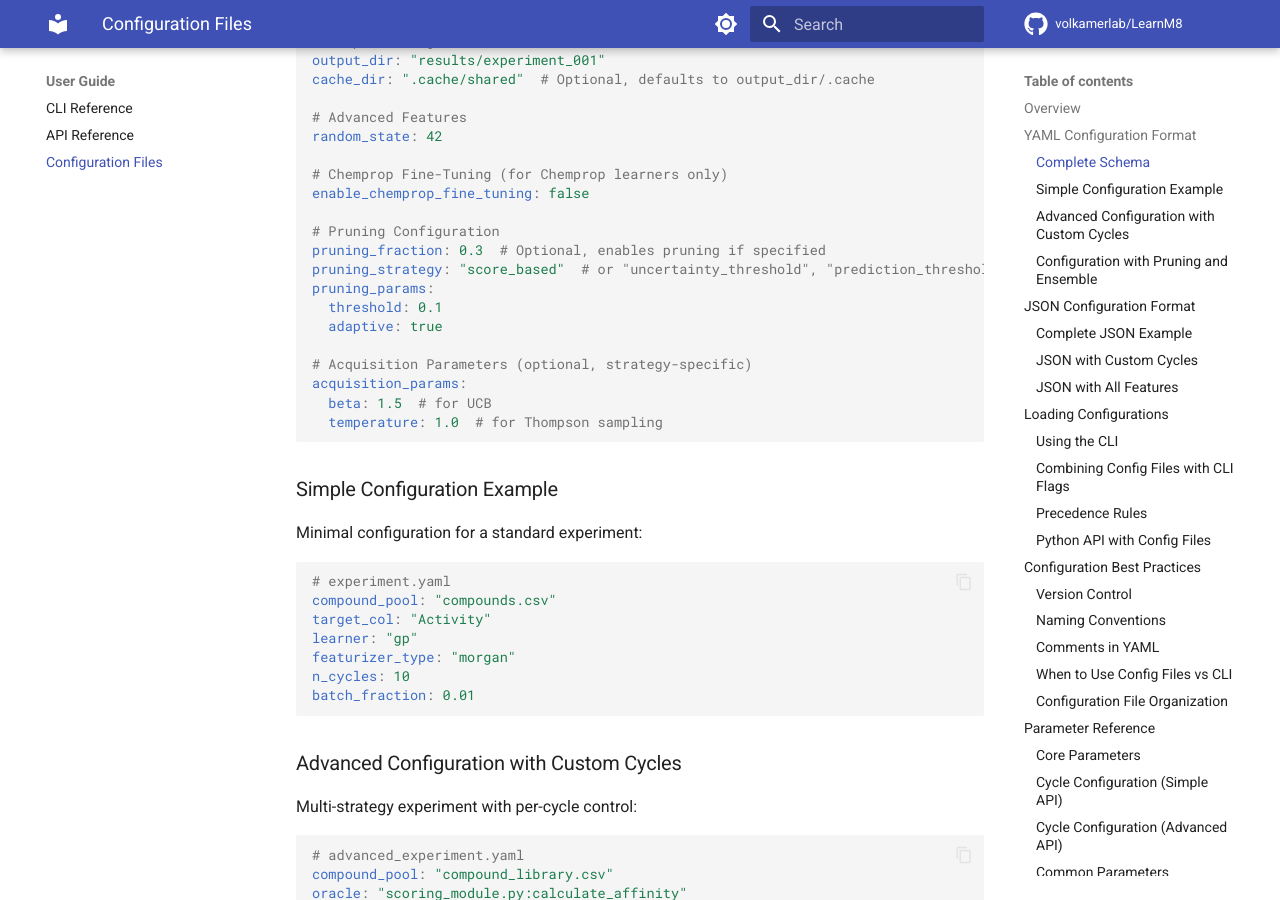
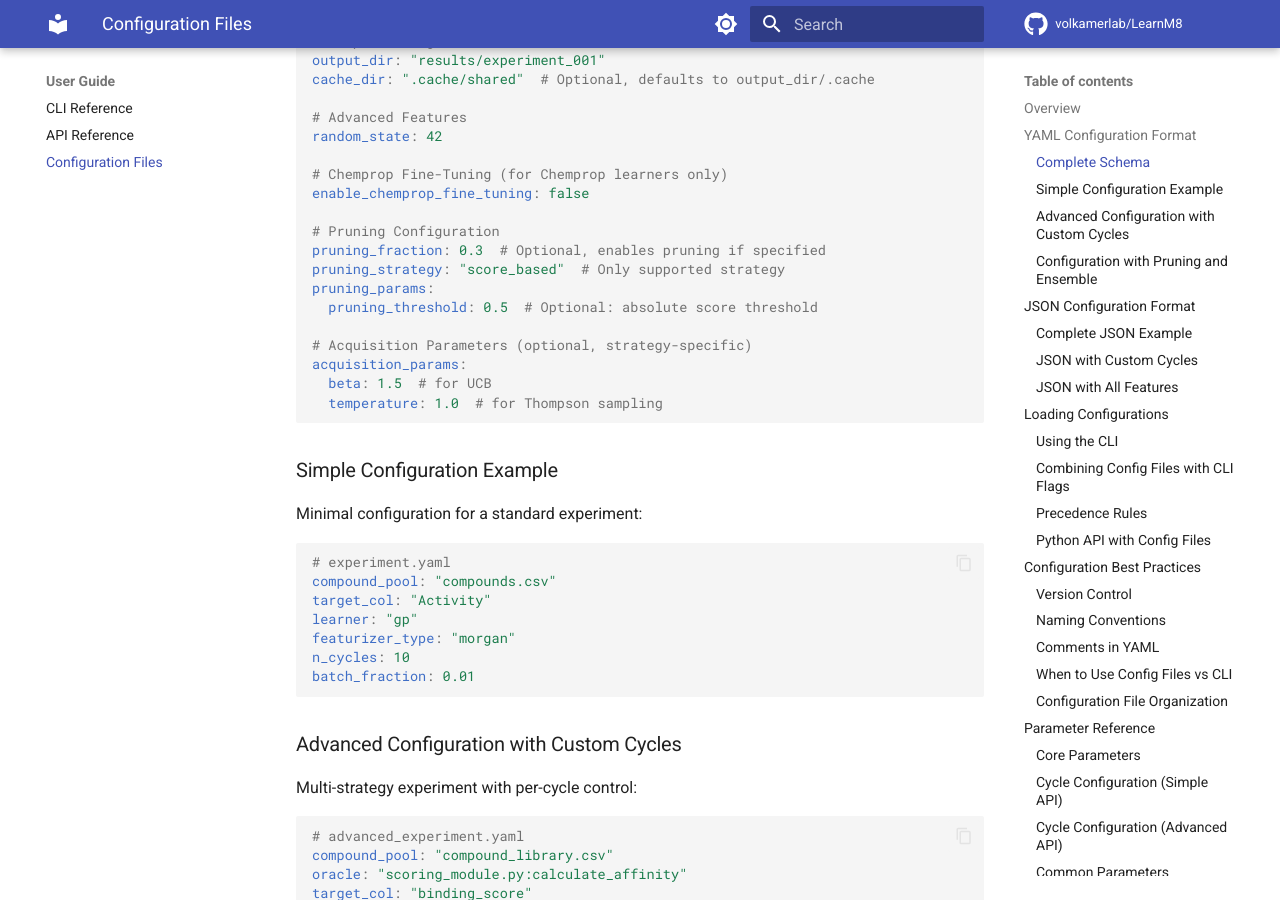
Before and after one commit to drugm8/LearnM8, an MkDocs documentation site: the page built from docs/user-guide/configuration-files.md, in a window 1280 px wide and 900 px high, scrolled down 1529 px. Built offline with MkDocs 1.6.1 and Material for MkDocs 9.7.7, drawn with Linux system fonts in a browser that asks for light colours; comment, search, counter and statistics services are not loaded; the version menu is left out; some of the changed text lies outside the part shown.

Commit message:
Refine pruning strategy documentation and configuration to clarify supported methods and parameters

```diff
--- a/docs/user-guide/configuration-files.md
+++ b/docs/user-guide/configuration-files.md
@@ -68,10 +68,9 @@ enable_chemprop_fine_tuning: false
 
 # Pruning Configuration
 pruning_fraction: 0.3  # Optional, enables pruning if specified
-pruning_strategy: "score_based"  # or "uncertainty_threshold", "prediction_threshold"
+pruning_strategy: "score_based"  # Only supported strategy
 pruning_params:
-  threshold: 0.1
-  adaptive: true
+  pruning_threshold: 0.5  # Optional: absolute score threshold
 
 # Acquisition Parameters (optional, strategy-specific)
 acquisition_params:
@@ -153,10 +152,9 @@ cycles:
     batch_fraction: 0.01
 
 pruning_fraction: 0.3
-pruning_strategy: "uncertainty_threshold"
+pruning_strategy: "score_based"
 pruning_params:
-  threshold: 0.2
-  adaptive: true
+  pruning_threshold: 0.5
 
 cache_dir: ".cache/global"
 random_state: 42
@@ -257,10 +255,9 @@ JSON format is also supported, with identical schema to YAML but different synta
     }
   ],
   "pruning_fraction": 0.3,
-  "pruning_strategy": "uncertainty_threshold",
+  "pruning_strategy": "score_based",
   "pruning_params": {
-    "threshold": 0.2,
-    "adaptive": true
+    "pruning_threshold": 0.5
   },
   "acquisition_params": {
     "beta": 1.5,
@@ -529,7 +526,7 @@ Cycle dictionary structure:
 |-----------|------|---------|-------------|
 | `enable_chemprop_fine_tuning` | bool | False | Enable fine-tuning for Chemprop models |
 | `pruning_fraction` | float | None | Fraction to prune per cycle (0.0-0.9) |
-| `pruning_strategy` | str | None | Pruning method (score_based, uncertainty_threshold) |
+| `pruning_strategy` | str | None | Pruning method (only score_based is supported) |
 | `pruning_params` | dict | None | Additional pruning parameters |
 | `acquisition_params` | dict | None | Acquisition strategy parameters (beta, temperature, etc.) |
 
@@ -585,10 +582,9 @@ cycles:
     batch_fraction: 0.0005
 
 pruning_fraction: 0.4
-pruning_strategy: "uncertainty_threshold"
+pruning_strategy: "score_based"
 pruning_params:
-  threshold: 0.3
-  adaptive: true
+  pruning_threshold: 0.5
 
 cache_dir: ".cache/production"
 output_dir: "results/screening_campaign_001"
```
Also changed, not shown: docs/index.md (+1 -1 lines), docs/user-guide/cli-reference.md (+6 -4 lines).
